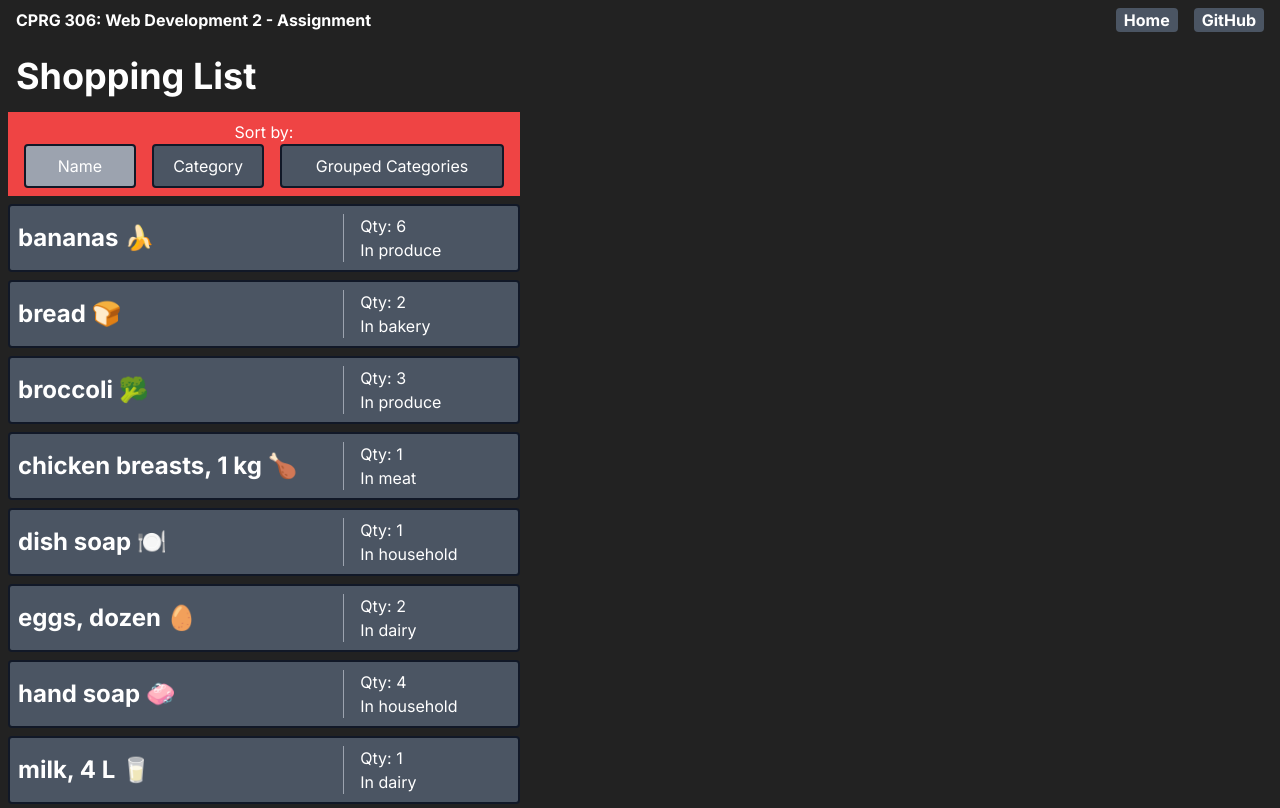
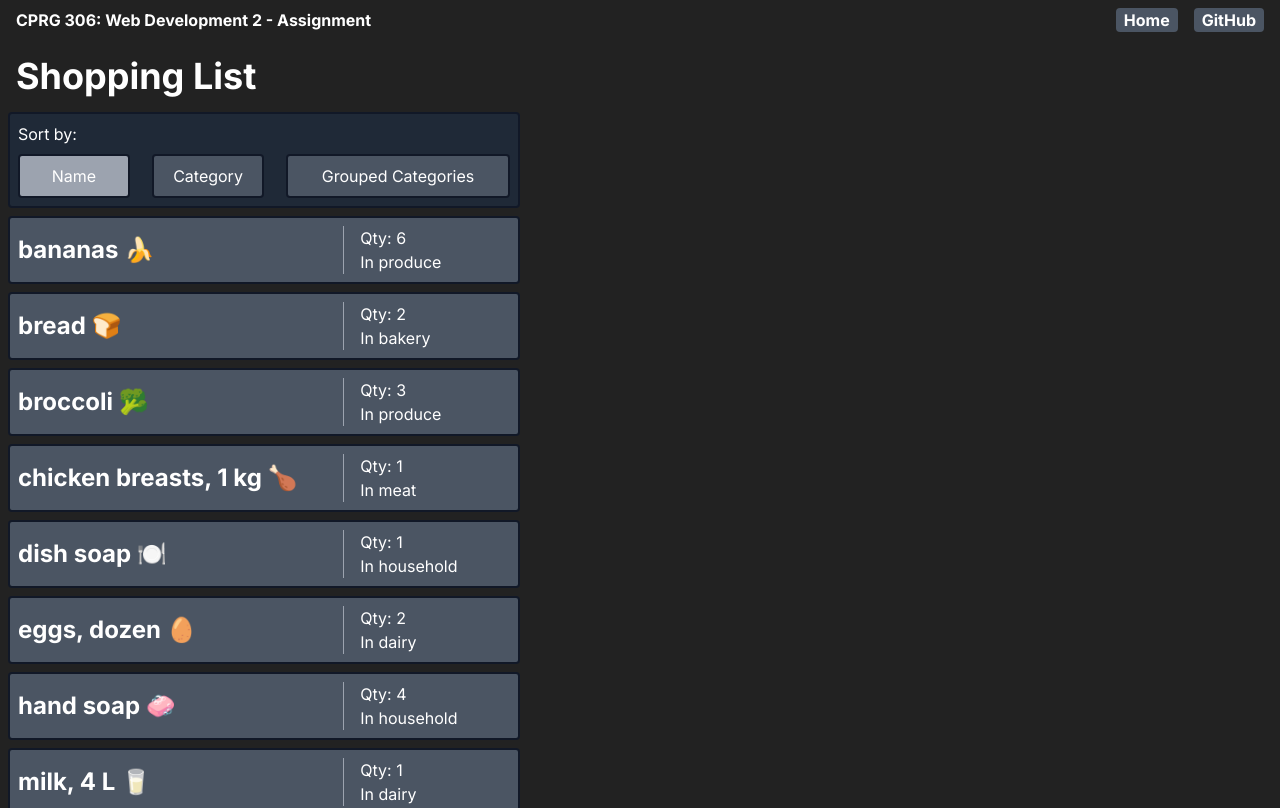
Before and after one commit to James-Sundby/cprg306-assignments, a Next.js app: page /week5 in a window 1280 px wide. Shown: the top 808 px of the page. Built offline with nearby package versions, Linux system fonts and the light colour scheme.

Commit message:
Adds styling to week5 page

```diff
--- a/app/week5/item-list.js
+++ b/app/week5/item-list.js
@@ -25,17 +25,17 @@ export default function ItemList() {
     return(
       <>
 
-        <div className="flex flex-col w-full max-w-lg sm:w-fill p-2 m-2 bg-red-500 ">
-          <div className="flex justify-center">Sort by: </div>
-          <div className="flex ">
+        <div className="flex flex-col w-full max-w-lg sm:w-fill bg-gray-800 p-2 m-2 border-2 border-gray-900 rounded">
+          <div className="flex pb-2">Sort by: </div>
+          <div className="flex justify-between ">
             <button
-              className={`${sortBy === 'name' ? 'bg-gray-400' : 'bg-gray-600'} border-2 border-gray-900 rounded p-2 text-white mx-2 w-28`}
+              className={`${sortBy === 'name' ? 'bg-gray-400' : 'bg-gray-600'} border-2 border-gray-900 rounded p-2 text-white w-28`}
               onClick={() => setSortBy("name")}>Name</button>
             <button
-              className={`${sortBy === 'category' ? 'bg-gray-400' : 'bg-gray-600'} border-2 border-gray-900 rounded p-2 text-white mx-2 w-28`}
+              className={`${sortBy === 'category' ? 'bg-gray-400' : 'bg-gray-600'} border-2 border-gray-900 rounded p-2 text-white w-28`}
               onClick={() => setSortBy("category")}>Category</button>
             <button
-                className={`${sortBy === 'grouped' ? 'bg-gray-400' : 'bg-gray-600'} border-2 border-gray-900 rounded p-2 text-white mx-2 w-56`}
+                className={`${sortBy === 'grouped' ? 'bg-gray-400' : 'bg-gray-600'} border-2 border-gray-900 rounded p-2 text-white w-56`}
                 onClick={() => setSortBy("grouped")}>Grouped Categories</button>
           </div>
         </div>
@@ -50,8 +50,8 @@ export default function ItemList() {
         {sortBy === 'grouped' && (
           <div>
             {Object.keys(groupedItems).sort().map((category) => (
-            <div key={category}>
-              <h3 className="capitalize font-bold">{category}</h3>
+            <div className="py-2" key={category}>
+              <h3 className="capitalize font-bold pl-2">{category}</h3>
               <ul>
                 {groupedItems[category].map((item) => (
                   <Item key={item.id} name={item.name} quantity={item.quantity} category={item.category}/>
```
